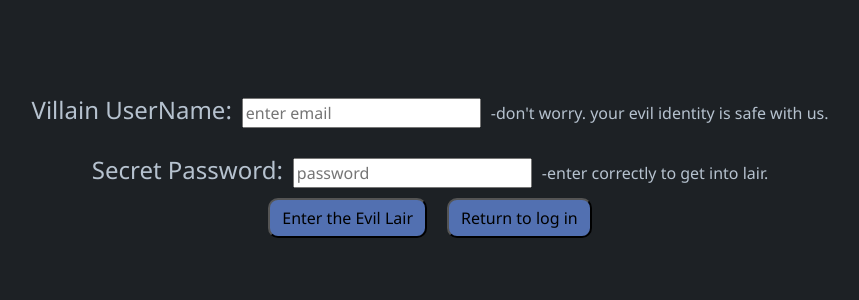
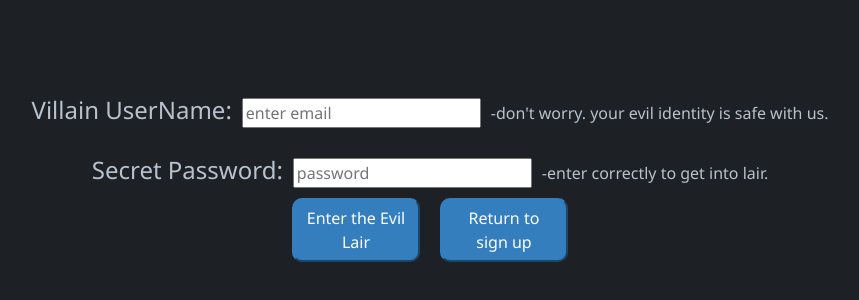
Before and after one commit to oallelsefailo/task-management-gp3, a React (Create React App) app in the folder client/: page /login in a window 1280 px wide. Shown: the part 308-608 px from the top of the page, without its empty margins (210-1069 px from the left). Built offline with nearby package versions, Linux system fonts and the light colour scheme; the HTML template or start-up script is replaced by a standard one.

Commit message:
changed some text in the log in page

```diff
--- a/client/src/components/LoginPage.js
+++ b/client/src/components/LoginPage.js
@@ -24,7 +24,7 @@ export default function LoginPage () {
                 <button className='loginButton' onClick={() => navigate('/task')}>
                     Enter the Evil Lair</button>
                 <a href='/'/>
-                <button className='loginButton' onClick={() => navigate('/')}>Return to log in</button>
+                <button className='loginButton' onClick={() => navigate('/')}>Return to sign up </button>
                     </div>
         </div>
     </>
--- a/client/src/components/loginpage.css
+++ b/client/src/components/loginpage.css
@@ -18,12 +18,13 @@
 .loginButton {
     font-size: medium;
     margin-top: 10px;
-    color: black;
-    background-color: #5270b1;
-    padding: 5px;
-    border-radius: 10px;
+    color: white;
     padding: 6px 12px;
     margin: 10px;
+    width: 10%;
+    background-color: #357ebd;
+    border-color: #357ebd;
+    border-radius: 10px;
 }
 
 .rightsidetext {
--- a/client/src/components/signuplogin.css
+++ b/client/src/components/signuplogin.css
@@ -23,4 +23,5 @@ img {
     border-color: #357ebd;
     padding: 5px;
     border-radius: 10px;
+    color: white;
 }
```
